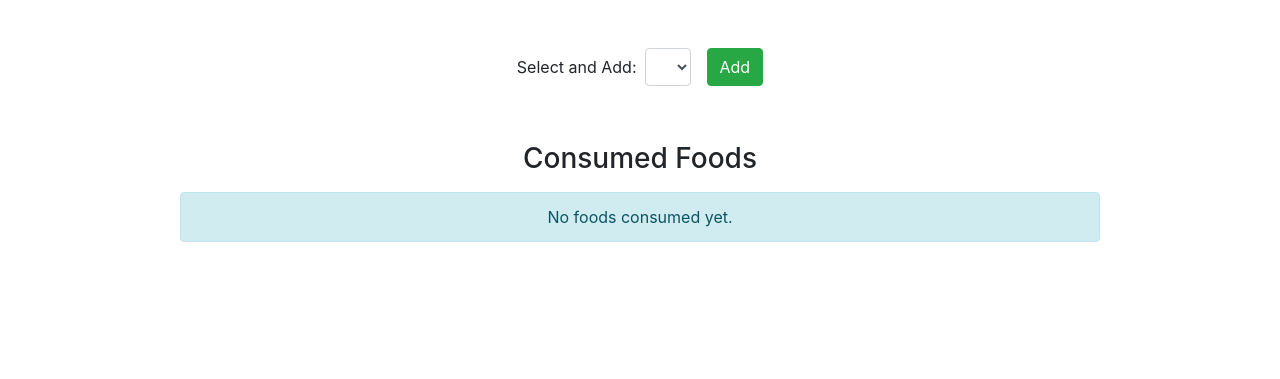
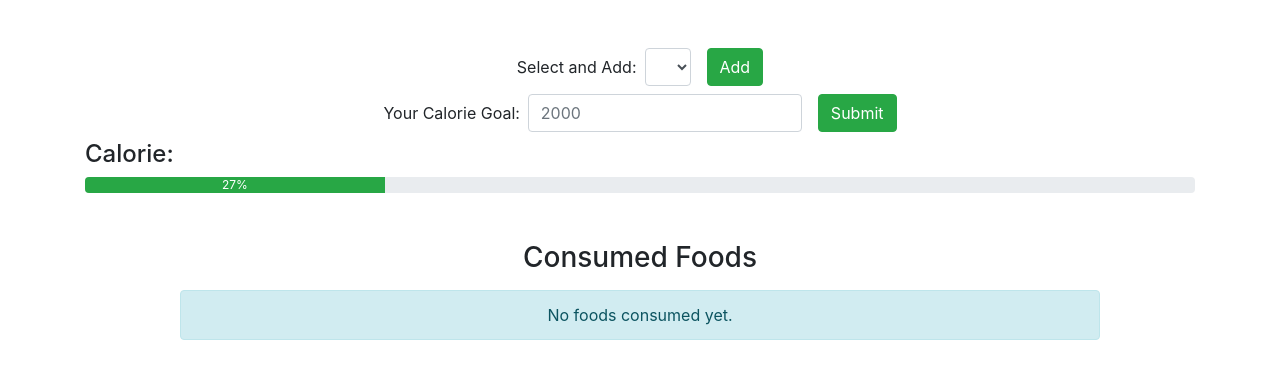
Before and after one commit to mr-schway/calorietracker, a Django app: template myapp/templates/myapp/index.html in a window 1280 px wide. Shown: the top 379 px of the page. Run offline with Django 3.2, Linux system fonts and the light colour scheme; the template is opened without the code that fills it, so the values that code supplies are empty.

Commit message:
Progress bar

```diff
--- a/myapp/admin.py
+++ b/myapp/admin.py
@@ -1,7 +1,8 @@
 from django.contrib import admin
 
-from myapp.models import Consume, Food
+from myapp.models import Consume, Food, UserProfile
 
 # Register your models here.
 admin.site.register(Food)
 admin.site.register(Consume)
+admin.site.register(UserProfile)
--- a/myapp/templates/myapp/index.html
+++ b/myapp/templates/myapp/index.html
@@ -13,9 +13,10 @@
   <div class="container mt-5">
     <!-- Form Section -->
     <div class="row justify-content-center">
-      <div class="col-md-8">
+      <div class="col-auto">
         <form class="form-inline justify-content-center" method="POST">
           {% csrf_token %}
+          <input type="hidden" name="form_type" value="add_food">
           <div class="form-group mb-2 mr-3">
             <label for="consumedFood" class="mr-2">Select and Add:</label>
             <select class="form-control" name="consumedFood" id="consumedFood">
@@ -27,6 +28,26 @@
           <button type="submit" class="btn btn-success mb-2">Add</button>
         </form>
       </div>
+    </div>
+
+    <!-- Form Section -->
+    <div class="row justify-content-center">
+      <div class="col-auto">
+        <form class="form-inline justify-content-center" method="POST">
+          {% csrf_token %}
+          <input type="hidden" name="form_type" value="set_goal">
+          <div class="form-group mb-2 mr-3">
+            <label for="calorieGoal" class="mr-2">Your Calorie Goal:</label>
+            <input type="text" class="form-control" id="calorieGoal" name="calorieGoal" placeholder="2000">
+          </div>
+          <button type="submit" class="btn btn-success mb-2">Submit</button>
+        </form>
+      </div>
+    </div>
+
+    <h4 id="h4">Calorie: </h4>
+    <div class="progress">
+      <div class="progress-bar bg-success" role="progressbar" style="width: 27%;" aria-valuenow="0" aria-valuemin="0" aria-valuemax="100">27%</div>
     </div>
 
     <!-- Consumed Food Table -->
@@ -76,20 +97,35 @@
   var table = document.getElementById("table");
   var calories = 0, carbs = 0, protein = 0, fats = 0;
 
-  for(var i = 1; i < table.rows.length-1; i++){
-    console.log(table.rows[i].cells[1].innerHTML);
+  for (var i = 1; i < table.rows.length - 1; i++) {
     calories += parseFloat(table.rows[i].cells[1].innerHTML);
-    calories = Math.round(calories);
     carbs += parseFloat(table.rows[i].cells[2].innerHTML);
-    carbs = Math.round(carbs);
     protein += parseFloat(table.rows[i].cells[3].innerHTML);
-    protein = Math.round(protein);
     fats += parseFloat(table.rows[i].cells[4].innerHTML);
-    fats = Math.round(fats);
   }
+
+  calories = Math.round(calories);
+  carbs = Math.round(carbs);
+  protein = Math.round(protein);
+  fats = Math.round(fats);
+
   document.getElementById("totalCalories").innerHTML = calories;
   document.getElementById("totalCarbs").innerHTML = carbs;
   document.getElementById("totalProtein").innerHTML = protein;
   document.getElementById("totalFats").innerHTML = fats;
+
+  // Pass calorieGoal from Django safely
+  // let calorieGoal = 2000;
+  // calorieGoal = {{ calorieGoal }};
+  let calorieGoal = parseInt("{{ calorieGoal|default:'2000' }}");
+
+  // Update progress bar
+  let calPer = Math.min((calories / calorieGoal) * 100, 100).toFixed(0); // Clamp to 100%
+  const progressBar = document.getElementsByClassName("progress-bar")[0];
+  progressBar.style.width = calPer + "%";
+  progressBar.innerHTML = calPer + "%";
+
+  // Display summary
+  document.getElementById("h4").innerHTML = "Calorie: " + calories + " / " + calorieGoal;
 </script>
 </html>
```
Also changed, not shown: myapp/models.py (+17 -0 lines), myapp/views.py (+30 -11 lines), db.sqlite3, myapp/migrations/0003_consume_caloriegoal.py (added), myapp/migrations/0004_remove_consume_caloriegoal.py (added), myapp/migrations/0005_userprofile.py (added).
